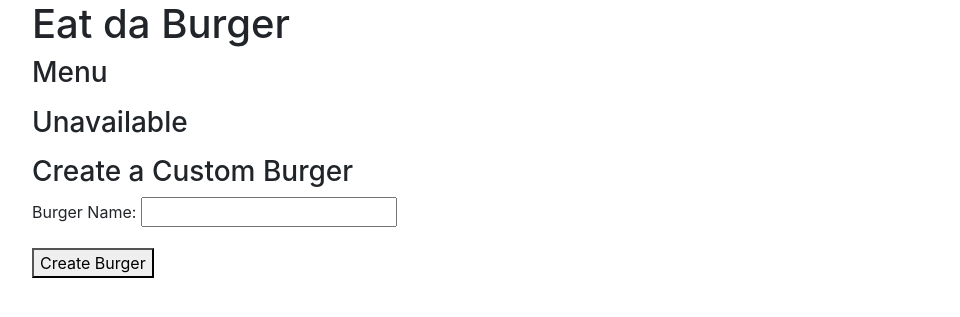
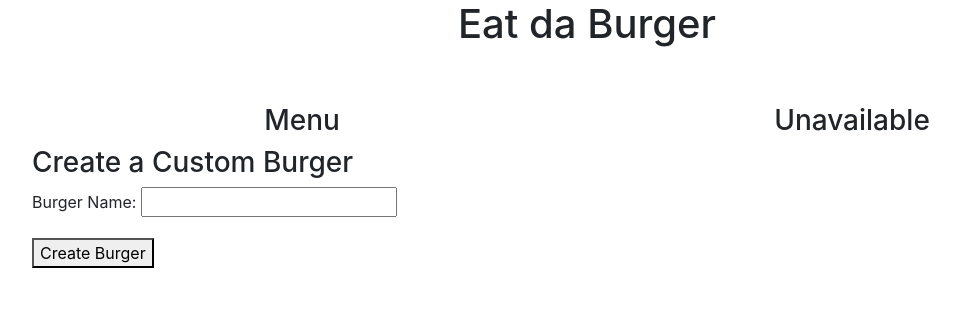
Before and after one commit to tldav/burger-logger, a Node server app: template views/index.handlebars in a window 1280 px wide. Shown: the top 317 px of the page, without its empty margins (53-1013 px from the left). Run offline with Node 20, Linux system fonts and the light colour scheme; the template is opened without the code that fills it, so the values that code supplies are empty; some libraries are stand-ins or nearby versions.

Commit message:
Working on styling and front end button functions

```diff
--- a/views/index.handlebars
+++ b/views/index.handlebars
@@ -1,20 +1,37 @@
 <div class="container">
 
+    <div class="row">
+        <div class="col-12 d-flex justify-content-center">
+            <h1>Eat da Burger</h1>
+        </div>
+    </div>
 
-    <h1>Eat da Burger</h1>
+    <div class="row mt-5">
+        <div class="col-md-6">
+            <h3 class="text-center">Menu</h3>
+            <div class="list-group">
 
-    <h3>Menu</h3>
-
-    <ul>
                 {{#each burgers}}
                 {{#unless devoured}}
-        <li>{{burger_name}}</li>
+                <p class="list-group-item list-group-item-action">
+                    {{id}}. {{burger_name}}
+                    <button data-id="{{id}}" class="btn btn-warning ml-3 devour-burger">
+                        Devour
+                    </button>
+                </p>
                 {{/unless}}
                 {{/each}}
-    </ul>
+            </div>
+        </div>
 
 
+
+        <div class="col-6 d-flex justify-content-center">
+            <div class="row">
+                <div class="col-12">
                     <h3>Unavailable</h3>
+                </div>
+            </div>
 
             <ul>
                 {{#each burgers}}
@@ -23,6 +40,10 @@
                 {{/if}}
                 {{/each}}
             </ul>
+
+        </div>
+
+    </div>
 
     <h3>Create a Custom Burger</h3>
 
--- a/views/layouts/main.handlebars
+++ b/views/layouts/main.handlebars
@@ -12,6 +12,9 @@
 
 <body>
     {{{body}}}
+
+    <script src="https://code.jquery.com/jquery-3.4.1.min.js"></script>
+    <script src="/public/assets/js/script.js"></script>
 </body>
 
 </html>
```
Also changed, not shown: public/assets/js/script.js. Lines whose indentation alone changed are shown as unchanged.
